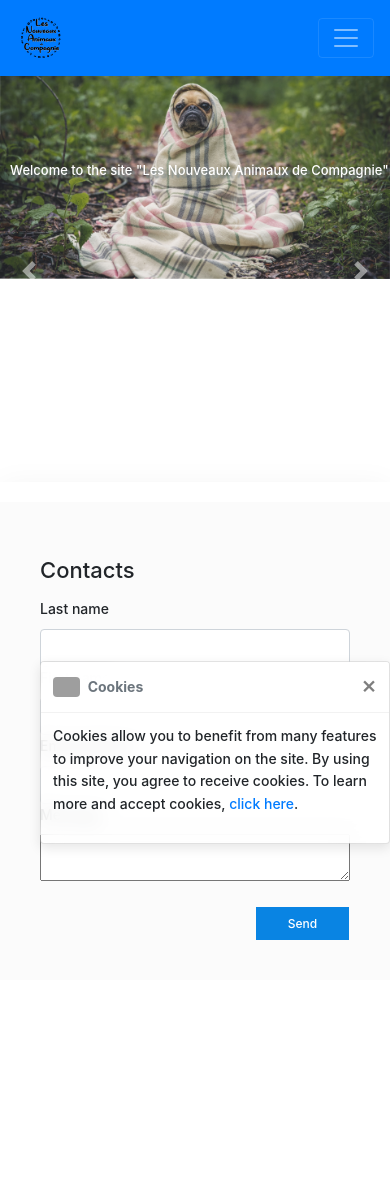
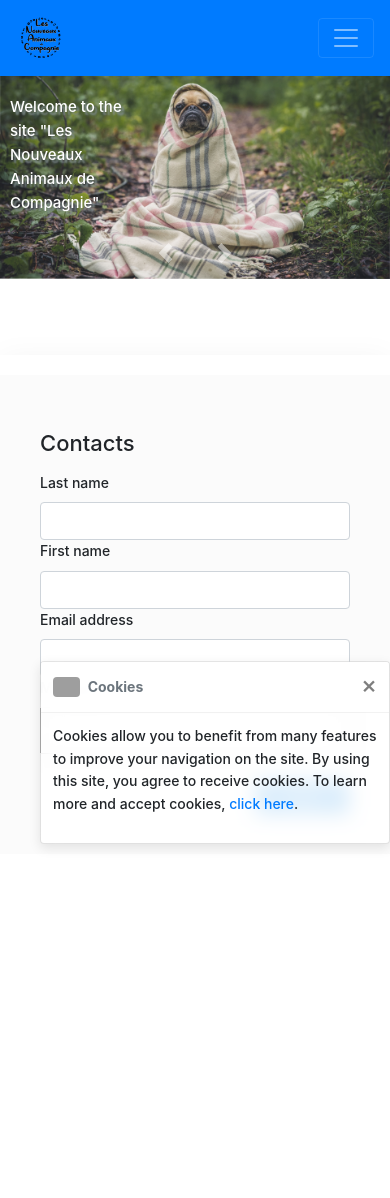
Before and after one commit to Jwana24/projet_afpa_2019, a Symfony app: template templates/general/index.html.twig in a window 390 px wide. Shown: the top 1198 px of the page. Run offline with Twig, Linux system fonts and the light colour scheme; the template is opened without the code that fills it, so the values that code supplies are empty; form fields are guessed from the names that the template uses; some libraries are stand-ins or nearby versions; grey boxes are pictures that could not be loaded.

Commit message:
slider responsive ok !

```diff
--- a/public/CSS/style.css
+++ b/public/CSS/style.css
@@ -972,13 +972,48 @@ ion-icon[name=heart-empty]
     .slide
     {
         width: 100%;
-        height: 50vh;
+    }
+
+    .carousel-item
+    {
+        height: 35vh;
     }
 
     .carousel-item span
     {
-        font-size: 13px;
+        font-size: 15px;
         left: 10px;
+        top: 35px !important;
+        height: 45px !important;
+    }
+
+    .text-pug
+    {
+        width: 30% !important;
+    }
+
+    .text-foal
+    {
+        width: 50% !important;
+    }
+
+    .carousel-control-prev
+    {
+        left: 50vw !important;
+        transform: translate(-100%, 0) !important;
+    }
+
+    .carousel-control-next
+    {
+        right: 50vw !important;
+        transform: translate(100%, 0) !important;
+    }
+
+    .carousel-control-prev,
+    .carousel-control-next
+    {
+        height: 45px !important;
+        top: 170px;
     }
 
     .homepage,
--- a/templates/general/index.html.twig
+++ b/templates/general/index.html.twig
@@ -10,15 +10,15 @@
 
                 <div class="carousel-inner">
                     <div class="carousel-item active">
-                        <span>{% trans %}Bienvenue sur le site "Les Nouveaux Animaux de Compagnie"{% endtrans %}</span>
+                        <span class="text-pug">{% trans %}Bienvenue sur le site "Les Nouveaux Animaux de Compagnie"{% endtrans %}</span>
                         <img src="{{ asset('images/pug.jpg') }}" class="d-block w-100 img-fluid" alt="Un carlin enroulé dans une couverture">
                     </div>
                     <div class="carousel-item">
-                        <span class="span-cat">{% trans %}Retrouvez tous nos articles animaliers{% endtrans %}</span>
+                        <span class="text-cat">{% trans %}Retrouvez tous nos articles animaliers{% endtrans %}</span>
                         <img src="{{ asset('images/cat.jpg') }}" class="d-block w-100 img-fluid" alt="Profil d'un chat">
                     </div>
                     <div class="carousel-item">
-                        <span>{% trans %}N'hésitez pas à faire un tour sur notre forum{% endtrans %}</span>
+                        <span class="text-foal">{% trans %}N'hésitez pas à faire un tour sur notre forum{% endtrans %}</span>
                         <img src="{{ asset('images/foal.jpg') }}" class="d-block w-100 img-fluid" alt="Poulain couché dans l'herbe">
                     </div>
                 </div>
```
